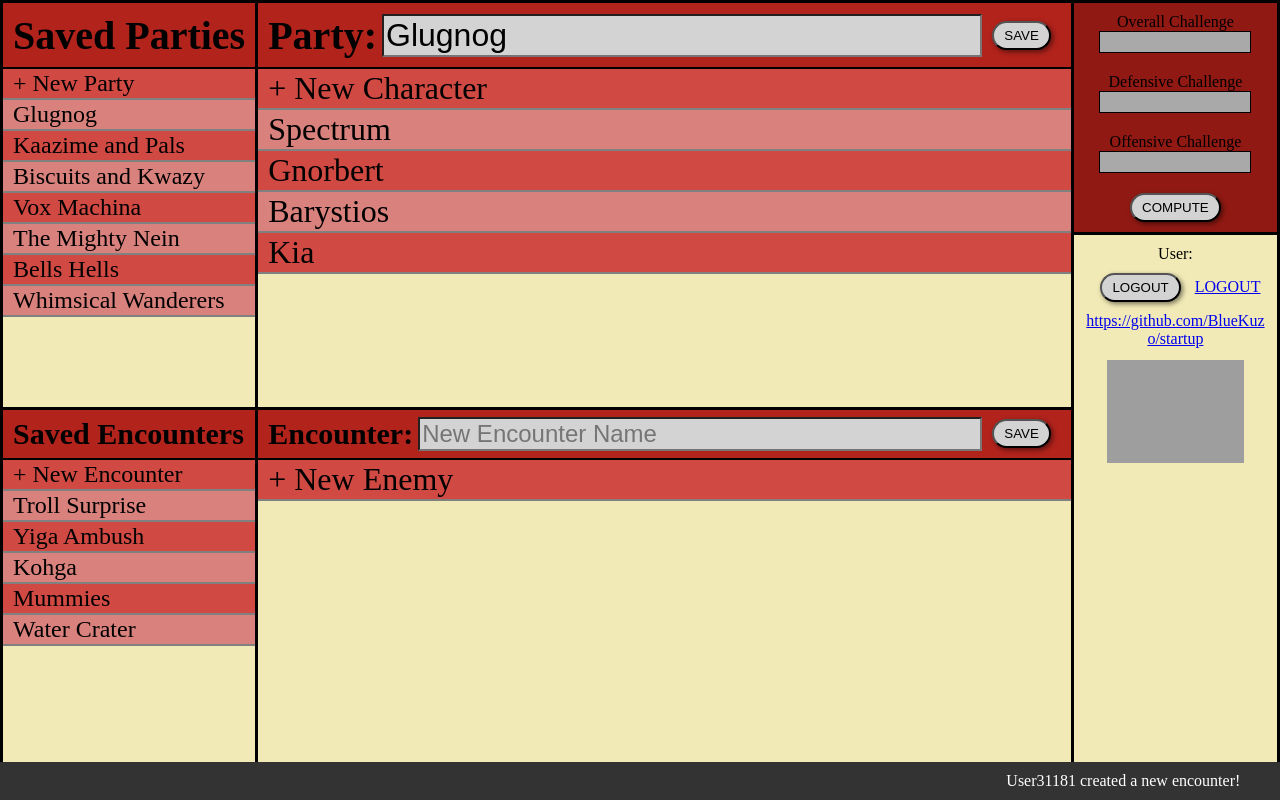
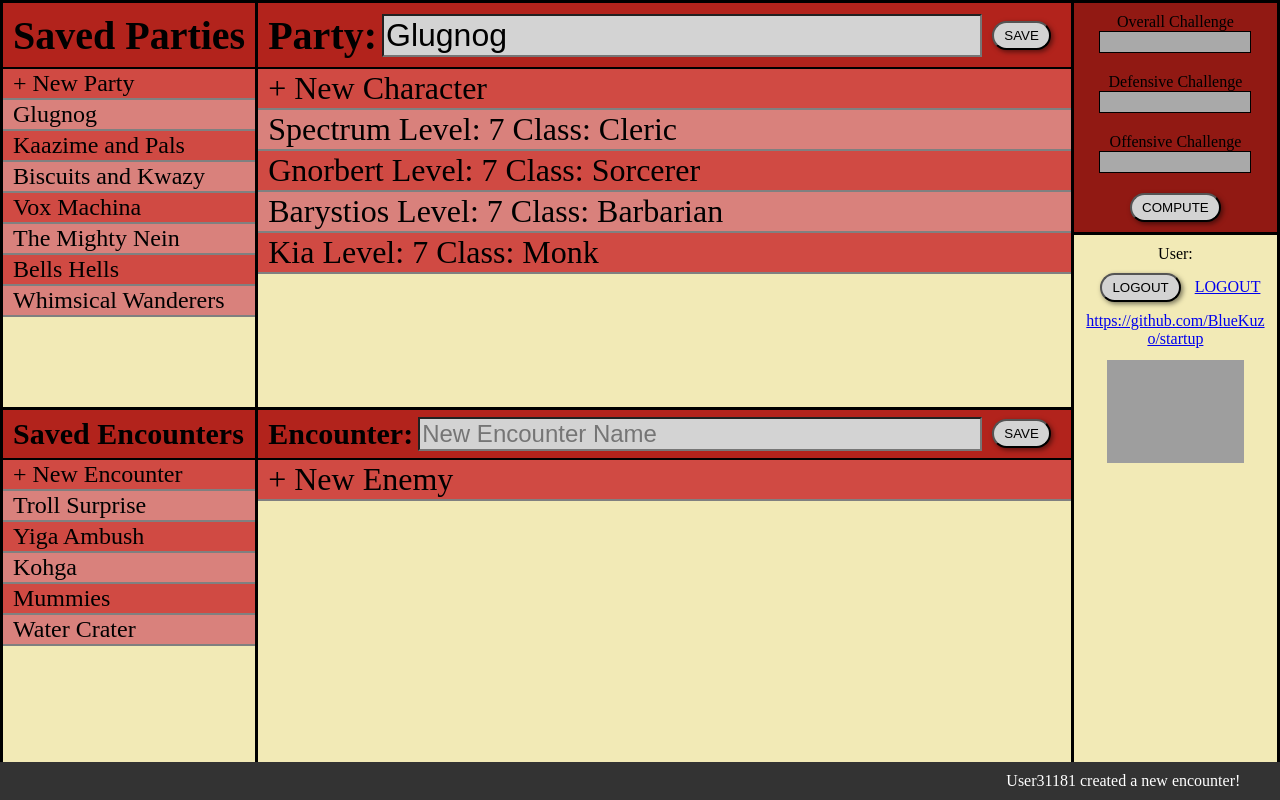
Before and after one commit to BlueKuzo/startup, a plain HTML site: page html/EncounterCreatorMain.html in a window 1280 px wide. Both pictures are taken after a click on the element "Glugnog". Drawn offline with Linux system fonts and the light colour scheme; grey boxes are pictures that could not be loaded.

Commit message:
Correct details.

```diff
--- a/css/EncounterCreatorMain.css
+++ b/css/EncounterCreatorMain.css
@@ -4,6 +4,7 @@ html {
 
 p {
     margin: 0;
+    cursor: default;
 }
 
 button {
@@ -89,6 +90,7 @@ h2 {
 
 h {
     font-size: 1.25em;
+    cursor: default;
 }
 
 input {
@@ -106,10 +108,10 @@ input {
     font-size: 1.5em;
     min-height: 3em; /* Always have room for two elements */
     overflow-y: auto;
+    cursor: pointer; /* Change cursor style to pointer on hover */
 }
 
-.list p:nth-child(even),
-.list a:nth-child(odd){
+.list p:nth-child(even) {
     padding-top: 1px;
     padding-bottom: 1px;
     padding-left: 10px;
@@ -117,8 +119,7 @@ input {
     border-bottom: 2px solid gray;
 }
 
-.list p:nth-child(odd),
-.list a:nth-child(even) {
+.list p:nth-child(odd) {
     padding-top: 1px;
     padding-bottom: 1px;
     padding-left: 10px;
--- a/javascript/EncounterCreatorMain.js
+++ b/javascript/EncounterCreatorMain.js
@@ -14,22 +14,92 @@ document.addEventListener("DOMContentLoaded", function() {
 
 // Define party data in a single object
 const partiesData = {
-    "Glugnog": ["Spectrum", "Gnorbert", "Barystios", "Kia"],
-    "Kaazime and Pals": ["Kaazime", "Jandar, the Forgotten", "Leika", "Cassius", "Feld", "Nova"],
-    "Biscuits and Kwazy": ["Branwyn", "Teddy", "Mabel", "Luna"],
-    "Vox Machina": ["Vex", "Vax", "Scanlan", "Grog", "Pike", "Percy", "Keyleth"],
-    "The Mighty Nein": ["Caleb", "Jester", "Fjord", "Nott", "Caduceus", "Beauregard", "Yasha"],
-    "Bells Hells": ["Ashton", "FCG", "Chetney", "Dorian", "Fearne", "Imogen", "Laudna"],
-    "Whimsical Wanderers": ["Ariadne", "Thalian", "Grimnir", "Lyra", "Sorin"]
+    "Glugnog": [
+        { name: "Spectrum", level: 7, class: "Cleric" },
+        { name: "Gnorbert", level: 7, class: "Sorcerer" },
+        { name: "Barystios", level: 7, class: "Barbarian" },
+        { name: "Kia", level: 7, class: "Monk" }
+    ],
+    "Kaazime and Pals": [
+        { name: "Kaazime", level: 10, class: "Warlock" },
+        { name: "Jandar, the Forgotten", level: 10, class: "Ranger" },
+        { name: "Leika", level: 10, class: "Fighter" },
+        { name: "Cassius", level: 10, class: "Cleric" },
+        { name: "Feld", level: 10, class: "Paladin" },
+        { name: "Nova", level: 10, class: "Rogue" }
+    ],
+    "Biscuits and Kwazy": [
+        { name: "Branwyn", level: 3, class: "Paladin" },
+        { name: "Teddy", level: 3, class: "Fighter" },
+        { name: "Mabel", level: 3, class: "Cleric" },
+        { name: "Luna", level: 3, class: "Wizard" }
+    ],
+    "Vox Machina": [
+        { name: "Vex", level: 13, class: "Multiclass" },
+        { name: "Vax", level: 13, class: "Ranger" },
+        { name: "Scanlan", level: 13, class: "Bard" },
+        { name: "Grog", level: 13, class: "Barbarian" },
+        { name: "Pike", level: 13, class: "Cleric" },
+        { name: "Percy", level: 13, class: "Fighter" },
+        { name: "Keyleth", level: 13, class: "Druid" }
+    ],
+    "The Mighty Nein": [
+        { name: "Caleb", level: 9, class: "Wizard" },
+        { name: "Jester", level: 9, class: "Cleric" },
+        { name: "Fjord", level: 9, class: "Warlock" },
+        { name: "Nott", level: 9, class: "Rogue" },
+        { name: "Caduceus", level: 9, class: "Cleric" },
+        { name: "Beauregard", level: 9, class: "Monk" },
+        { name: "Yasha", level: 9, class: "Barbarian" }
+    ],
+    "Bells Hells": [
+        { name: "Ashton", level: 4, class: "Barbarian" },
+        { name: "FCG", level: 4, class: "Cleric" },
+        { name: "Chetney", level: 4, class: "Rogue" },
+        { name: "Dorian", level: 4, class: "Bard" },
+        { name: "Fearne", level: 4, class: "Druid" },
+        { name: "Imogen", level: 4, class: "Sorcerer" },
+        { name: "Laudna", level: 4, class: "Warlock" }
+    ],
+    "Whimsical Wanderers": [
+        { name: "Ariadne", level: 1, class: "Paladin" },
+        { name: "Thalian", level: 1, class: "Warlock" },
+        { name: "Grimnir", level: 1, class: "Druid" },
+        { name: "Lyra", level: 1, class: "Brawler" },
+        { name: "Sorin", level: 1, class: "Fighter" }
+    ]
 };
 
 // Define encounter data in a single object
-const encountersData = {
-    "Troll Surprise": ["Troll", "Goblin Boss", "Goblin"],
-    "Yiga Ambush": ["Yiga Footsoldier", "Viga Archer"],
-    "Kohga": ["Master Kohga", "Yiga Footsoldier", "Viga Archer", "Yiga Blademaster"],
+const encountersDataOld = {
     "Mummies": ["Mummy"],
     "Water Crater": ["Water Elemental", "Earth Elemental", "Mud Elemental"]
+};
+
+const encountersData = {
+    "Troll Surprise": [
+        { name: "Troll", quantity: 1, AC: 15, HP: 84, attackBonus: 7, saveDC: null, avgDamage: 28 },
+        { name: "Goblin Boss", quantity: 1, AC: 17, HP: 21, attackBonus: 4, saveDC: null, avgDamage: 8 },
+        { name: "Goblin", quantity: 8, AC: 15, HP: 7, attackBonus: 4, saveDC: null, avgDamage: 5 }
+    ],
+    "Yiga Ambush": [
+        { name: "Yiga Footsoldier", quantity: 3, AC: 14, HP: 52, attackBonus: 5, saveDC: 13, avgDamage: 14 },
+        { name: "Viga Archer", quantity: 3, AC: 14, HP: 52, attackBonus: 5, saveDC: 11, avgDamage: 14 }
+    ],
+    "Kohga": [
+        { name: "Master Kohga", quantity: 1, AC: 18, HP: 127, attackBonus: 9, saveDC: 17, avgDamage: 12 },
+        { name: "Yiga Footsoldier", quantity: 3, AC: 14, HP: 52, attackBonus: 5, saveDC: 13, avgDamage: 14 },
+        { name: "Viga Archer", quantity: 3, AC: 14, HP: 52, attackBonus: 5, saveDC: 11, avgDamage: 14 },
+        { name: "Viga Blademaster", quantity: 1, AC: 16, HP: 84, attackBonus: 7, saveDC: 15, avgDamage: 20 }
+    ],
+    "Mummies": [
+        { name: "Mummy", quantity: 6, AC: 11, HP: 58, attackBonus: 5, saveDC: 12, avgDamage: 20 }
+    ],
+    "Water Crater": [
+        { name: "Water Elemental", quantity: 2, AC: 14, HP: 114, attackBonus: 7, saveDC: 15, avgDamage: 26 },
+        { name: "Earth Elemental", quantity: 2, AC: 17, HP: 126, attackBonus: 8, saveDC: null, avgDamage: 28 },
+        { name: "Mud Elemental", quantity: 8, AC: 14, HP: 61, attackBonus: 6, saveDC: null, avgDamage: 12 }
+    ]
 };
 
 function fetchParties() {
@@ -86,7 +156,7 @@ function createNewPartyElement() {
         partyList.innerHTML = ""; // Clear existing list
 
         // Add option to create a new character
-        partyList.appendChild(addCharacter("+ New Character"));
+        partyList.appendChild(addNewCharacterOption());
     });
 
     return NewPartyElement;
@@ -104,10 +174,10 @@ function createPartyElement(partyName){
         partyList.innerHTML = ""; // Clear existing list
 
         // Add option to create a new character
-        partyList.appendChild(addCharacter("+ New Character"));
+        partyList.appendChild(addNewCharacterOption());
 
-        partiesData[partyName].forEach(characterName => {
-            partyList.appendChild(addCharacter(characterName));
+        partiesData[partyName].forEach(character => {
+            partyList.appendChild(addCharacter(character.name, character.level, character.class));
         });
     });
 
@@ -126,7 +196,7 @@ function createNewEncounterElement() {
         enemiesList.innerHTML = ""; // Clear existing list
 
         // Add option to create a new enemy
-        enemiesList.appendChild(addEnemy("+ New Enemy"));
+        enemiesList.appendChild(addNewEnemyOption());
     });
 
     return newEncounterElement;
@@ -144,26 +214,40 @@ function createEncounterElement(encounterName) {
         enemiesList.innerHTML = ""; // Clear existing list
 
         // Add option to create a new enemy
-        enemiesList.appendChild(addEnemy("+ New Enemy"));
+        enemiesList.appendChild(addNewEnemyOption());
 
-        encountersData[encounterName].forEach(enemyName => {
-            enemiesList.appendChild(addEnemy(enemyName));
+        encountersData[encounterName].forEach(enemy => {
+            enemiesList.appendChild(addEnemy(enemy.name, enemy.quantity));
         });
     });
 
     return encounterElement;
 }
 
-function addCharacter(characterName) {
+function addNewCharacterOption() {
     const NewCharacter = document.createElement("p");
-    NewCharacter.textContent = characterName;
+    NewCharacter.textContent = "+ New Character";
 
     return NewCharacter;
 }
 
-function addEnemy(enemyName) {
+function addCharacter(characterName, characterLevel, characterClass) {
+    const newCharacter = document.createElement("p");
+    newCharacter.textContent = `${characterName} Level: ${characterLevel} Class: ${characterClass}`;
+
+    return newCharacter;
+}
+
+function addNewEnemyOption() {
     const newEnemy = document.createElement("p");
-    newEnemy.textContent = enemyName;
+    newEnemy.textContent = "+ New Enemy";
 
     return newEnemy;
 }
+
+function addEnemy(enemyName, quantity) {
+    const newEnemy = document.createElement("p");
+    newEnemy.textContent = `${enemyName} (${quantity})`;
+
+    return newEnemy;
+}
```
